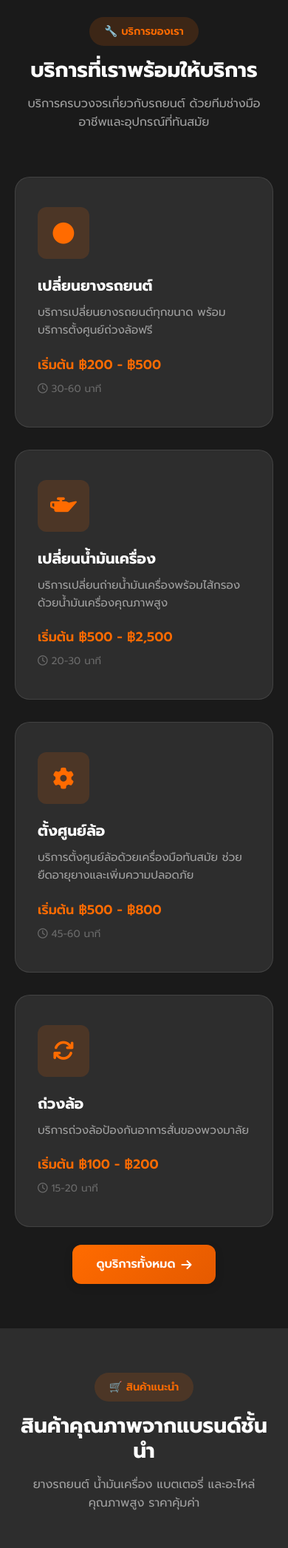
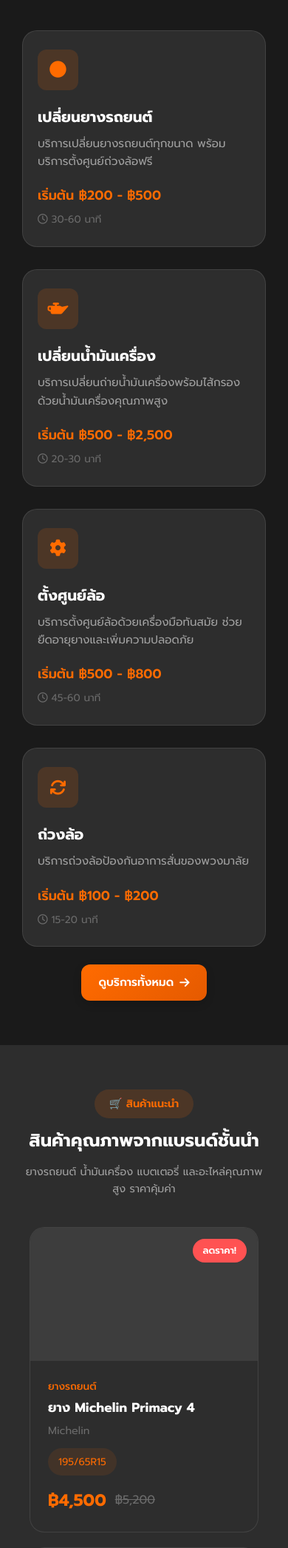
Before and after one commit to saranyoo1007/SupermaxAuto, a PHP site: page / in a window 390 px wide. Shown: the part 1178-3271 px from the top of the page at 74% size. Run offline with PHP 8.4, Linux system fonts and the light colour scheme; data comes from the database, SQL or seed files in the repository.

Commit message:
ปรับปรุง Responsive design สำหรับมือถือ

```diff
--- a/assets/css/styles.css
+++ b/assets/css/styles.css
@@ -1212,6 +1212,190 @@ h3 {
     .about-features {
         grid-template-columns: 1fr;
     }
+
+    /* ===== เพิ่มเติมสำหรับมือถือ ===== */
+
+    /* Hero Section Mobile */
+    .hero-text h1 {
+        font-size: 1.8rem;
+        line-height: 1.3;
+    }
+
+    .hero-text p {
+        font-size: 0.95rem;
+        padding: 0 10px;
+    }
+
+    .hero-buttons {
+        flex-direction: column;
+        gap: 12px;
+        width: 100%;
+        padding: 0 15px;
+    }
+
+    .hero-buttons .btn {
+        width: 100%;
+        justify-content: center;
+    }
+
+    .hero-card {
+        padding: 20px;
+    }
+
+    .stat-item {
+        padding: 15px;
+    }
+
+    .stat-number {
+        font-size: 2rem;
+    }
+
+    /* Section Headers Mobile */
+    .section-header {
+        margin-bottom: 40px;
+    }
+
+    .section-title {
+        font-size: 1.5rem;
+    }
+
+    .section-desc {
+        font-size: 0.9rem;
+        padding: 0 10px;
+    }
+
+    /* Cards Mobile */
+    .service-card,
+    .product-card,
+    .why-card {
+        margin: 0 10px;
+    }
+
+    .service-card {
+        padding: 25px 20px;
+    }
+
+    .service-icon {
+        width: 55px;
+        height: 55px;
+        font-size: 1.4rem;
+    }
+
+    /* About Page Mobile */
+    .about-img-main {
+        height: 300px !important;
+        padding: 15px !important;
+    }
+
+    .about-badge {
+        padding: 20px;
+        right: 10px !important;
+        bottom: -15px !important;
+    }
+
+    .about-badge-number {
+        font-size: 2rem;
+    }
+
+    /* Product Grid Mobile */
+    .products-grid {
+        grid-template-columns: 1fr;
+        gap: 20px;
+        padding: 0 10px;
+    }
+
+    .product-image {
+        height: 180px;
+    }
+
+    /* Promo Cards Mobile */
+    .promo-card {
+        padding: 25px;
+    }
+
+    .promo-card h3 {
+        font-size: 1.2rem;
+    }
+
+    /* Contact Page Mobile */
+    .contact-info,
+    .contact-form {
+        padding: 20px;
+    }
+
+    .contact-item {
+        flex-direction: column;
+        text-align: center;
+    }
+
+    /* Footer Mobile */
+    .footer {
+        padding: 40px 0 20px;
+    }
+
+    .footer-brand {
+        margin-bottom: 30px;
+    }
+
+    .footer-column {
+        margin-bottom: 25px;
+    }
+
+    /* Buttons Mobile */
+    .btn {
+        padding: 12px 24px;
+        font-size: 0.95rem;
+    }
+
+    /* Page Header Mobile */
+    .page-header {
+        padding: 100px 0 40px;
+    }
+
+    .page-header h1 {
+        font-size: 1.6rem;
+    }
+
+    /* Back to Top Mobile */
+    .back-to-top {
+        bottom: 20px;
+        right: 20px;
+        width: 45px;
+        height: 45px;
+    }
+}
+
+/* Extra Small Devices (phones < 375px) */
+@media (max-width: 375px) {
+    .container {
+        padding: 0 15px;
+    }
+
+    .hero-text h1 {
+        font-size: 1.5rem;
+    }
+
+    .logo-img {
+        width: 45px;
+        height: 45px;
+    }
+
+    .logo-text {
+        font-size: 1.2rem;
+    }
+
+    .nav {
+        height: 70px;
+    }
+
+    .stat-number {
+        font-size: 1.8rem;
+    }
+
+    .btn {
+        padding: 10px 20px;
+        font-size: 0.9rem;
+    }
 }
 
 /* =====================================================
```
